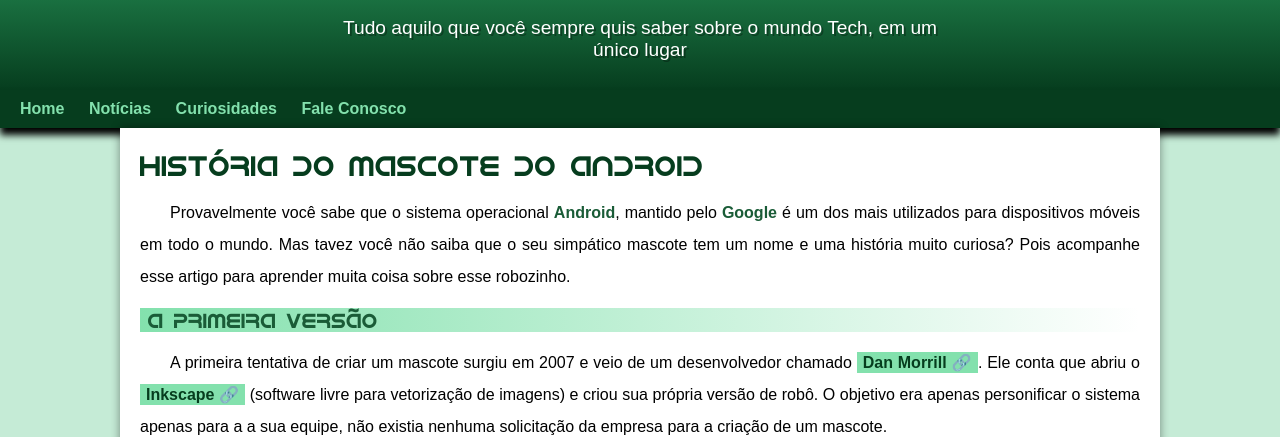
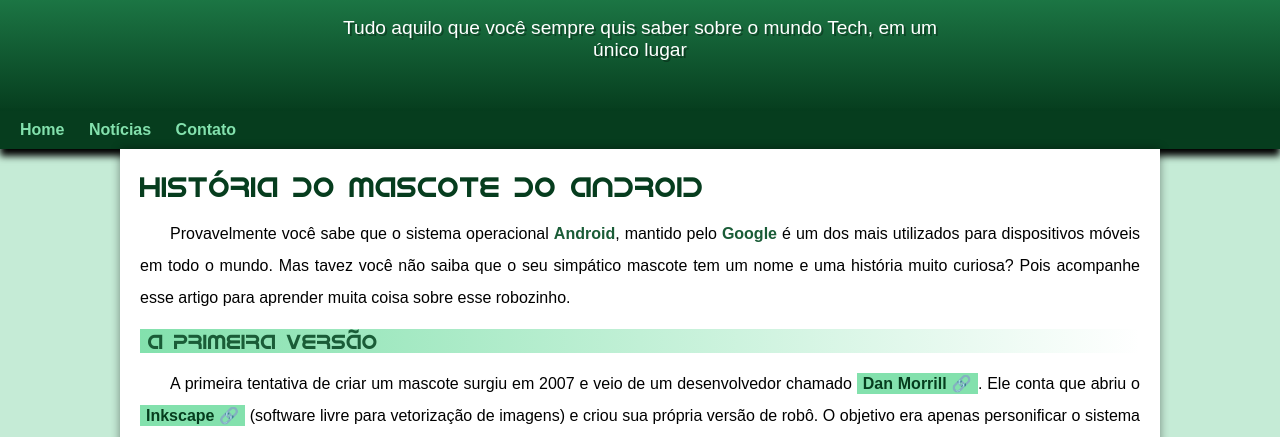
Before and after one commit to matheusjezus/projeto-android, a plain HTML site: page index.html in a window 1280 px wide. Shown: the part 100-537 px from the top of the page. Drawn offline with Linux system fonts and the light colour scheme.

Commit message:
problema de padding corrigido

```diff
--- a/estilo/style.css
+++ b/estilo/style.css
@@ -70,7 +70,7 @@ header > p {
     padding-right: 10px;
     padding-left: 10px;
     margin: auto;
-    margin-bottom: 20px;
+    padding-bottom: 50px;
     text-shadow: 2px 2px 0px rgba(0, 0, 0, 0.315);
 }
 
--- a/index.html
+++ b/index.html
@@ -15,8 +15,7 @@
    <nav>
          <a href="#" class="menu">Home</a>
          <a href="#" class="menu">Notícias</a>
-         <a href="#" class="menu">Curiosidades</a>
-         <a href="#" class="menu">Fale Conosco</a>
+         <a href="#" class="menu">Contato</a>
     </nav>
 
    <main>
```
